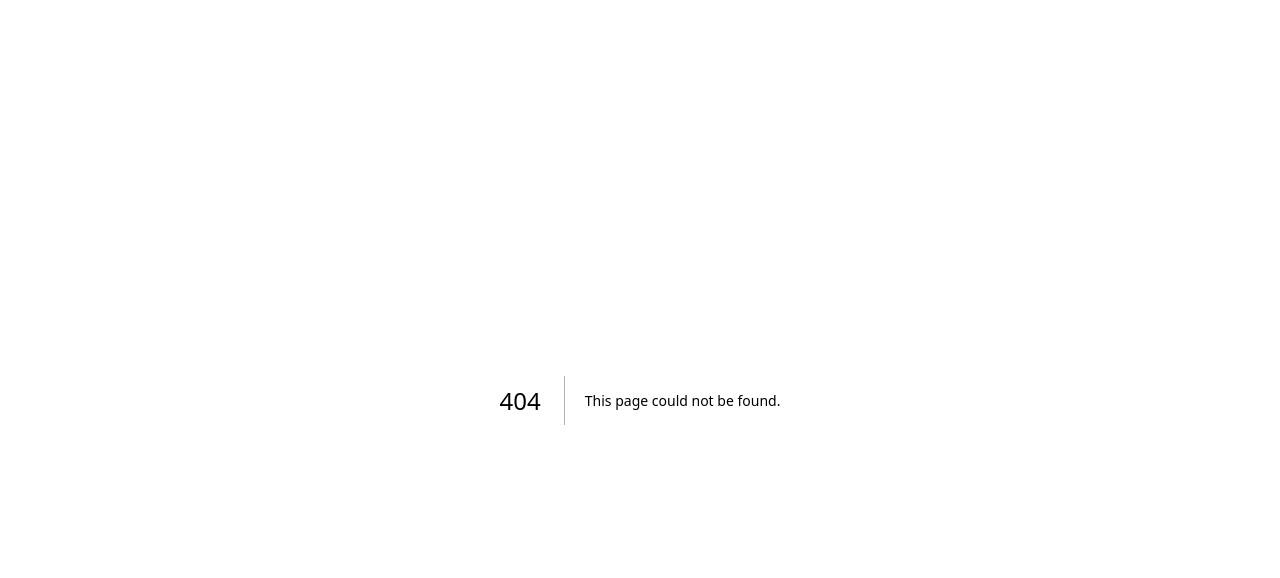
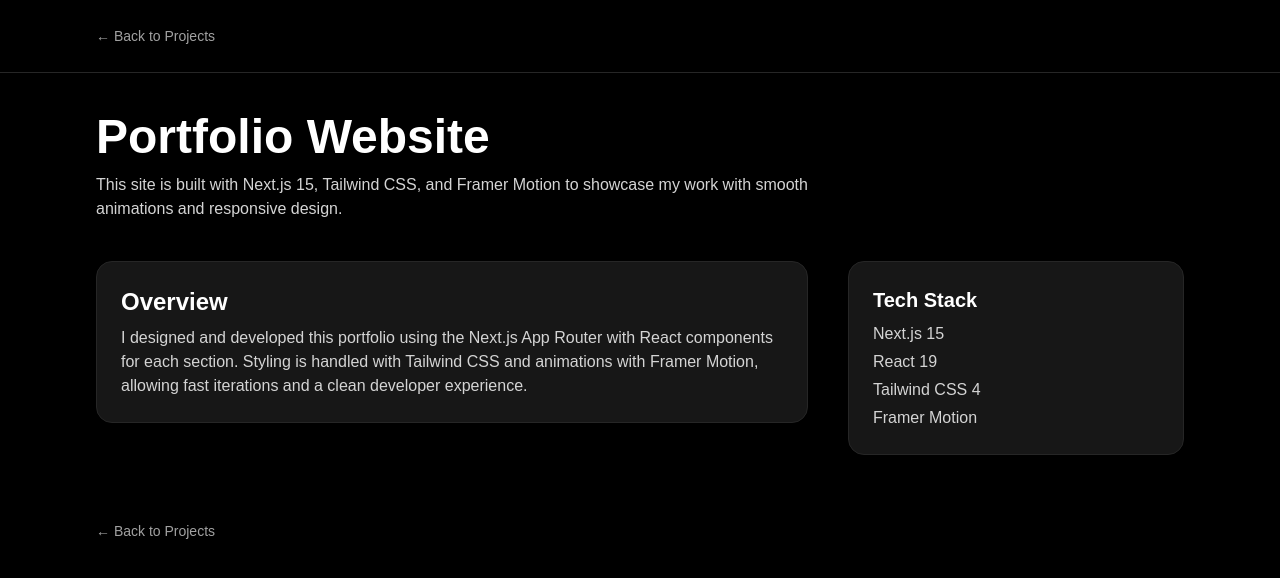
Before and after one commit to axeboyrocks/my-portfolio, a Next.js app: page /projects/portfolio-website in a window 1280 px wide. Before the commit this address had no page. Shown: the top 578 px of the page. Built offline with nearby package versions, Linux system fonts and the light colour scheme.

Commit message:
Add portfolio website project

```diff
--- a/app/components/Projects.jsx
+++ b/app/components/Projects.jsx
@@ -10,7 +10,17 @@ export default function Projects() {
             <h2 className="text-4xl font-semibold mb-12 text-center">Projects</h2>
 
             <div className="grid md:grid-cols-2 gap-8">
-                {/* 1) Robot Car (clickable) */}
+                {/* 1) Portfolio Website (clickable) */}
+                <Link href="/projects/portfolio-website" aria-label="View Portfolio Website project">
+                    <Card className={`${baseCard} cursor-pointer hover:bg-neutral-800`}>
+                        <CardContent className="p-6">
+                            <h3 className="text-2xl font-medium mb-2">Portfolio Website</h3>
+                            <p>Next.js, Tailwind CSS, and Framer Motion powering this site.</p>
+                        </CardContent>
+                    </Card>
+                </Link>
+
+                {/* 2) Robot Car (clickable) */}
                 <Link href="/projects/robot-car" aria-label="View Robot Car project">
                     <Card className={`${baseCard} cursor-pointer hover:bg-neutral-800`}>
                         <CardContent className="p-6">
@@ -20,7 +30,7 @@ export default function Projects() {
                     </Card>
                 </Link>
 
-                {/* 2) Networking Lab (clickable) */}
+                {/* 3) Networking Lab (clickable) */}
                 <Link href="/projects/networking-lab" aria-label="View Networking Lab project">
                     <Card className={`${baseCard} cursor-pointer hover:bg-neutral-800`}>
                         <CardContent className="p-6">
@@ -36,7 +46,7 @@ export default function Projects() {
                     </Card>
                 </Link>
 
-                {/* 3) Enterprise Wi‑Fi Design (coming soon, disabled) */}
+                {/* 4) Enterprise Wi‑Fi Design (coming soon, disabled) */}
                 <div aria-disabled className="opacity-70 cursor-not-allowed">
                     <Card className={baseCard}>
                         <CardContent className="p-6">
@@ -53,7 +63,7 @@ export default function Projects() {
                     </Card>
                 </div>
 
-                {/* 4) Intune Automation (coming soon, disabled) */}
+                {/* 5) Intune Automation (coming soon, disabled) */}
                 <div aria-disabled className="opacity-70 cursor-not-allowed">
                     <Card className={baseCard}>
                         <CardContent className="p-6">
--- /dev/null
+++ b/app/projects/portfolio-website/page.jsx
@@ -0,0 +1,65 @@
+import Link from "next/link";
+
+export const metadata = {
+    title: "Portfolio Website | Damanpreet Chauhan",
+    description:
+        "Next.js, Tailwind CSS, and Framer Motion powering this personal website.",
+};
+
+export default function PortfolioWebsiteProject() {
+    return (
+        <main className="bg-black text-white min-h-screen">
+            {/* Top bar / breadcrumb */}
+            <div className="px-6 md:px-24 py-6 border-b border-neutral-800">
+                <Link href="/#projects" className="text-sm text-neutral-400 hover:text-white transition">
+                    ← Back to Projects
+                </Link>
+            </div>
+
+            {/* Hero */}
+            <section className="px-6 md:px-24 py-10">
+                <h1 className="text-4xl md:text-5xl font-bold">Portfolio Website</h1>
+                <p className="mt-3 text-neutral-300 max-w-3xl">
+                    This site is built with Next.js 15, Tailwind CSS, and Framer Motion to showcase my
+                    work with smooth animations and responsive design.
+                </p>
+            </section>
+
+            {/* Content Grid */}
+            <section className="px-6 md:px-24 pb-16 grid md:grid-cols-3 gap-10">
+                {/* Main content */}
+                <div className="md:col-span-2 space-y-6">
+                    <div className="bg-neutral-900 border border-neutral-800 rounded-2xl p-6">
+                        <h2 className="text-2xl font-semibold mb-2">Overview</h2>
+                        <p className="text-neutral-300">
+                            I designed and developed this portfolio using the Next.js App Router with
+                            React components for each section. Styling is handled with Tailwind CSS
+                            and animations with Framer Motion, allowing fast iterations and a clean
+                            developer experience.
+                        </p>
+                    </div>
+                </div>
+
+                {/* Sidebar */}
+                <aside className="space-y-6">
+                    <div className="bg-neutral-900 border border-neutral-800 rounded-2xl p-6">
+                        <h3 className="text-xl font-semibold mb-2">Tech Stack</h3>
+                        <ul className="space-y-1 text-neutral-300">
+                            <li>Next.js 15</li>
+                            <li>React 19</li>
+                            <li>Tailwind CSS 4</li>
+                            <li>Framer Motion</li>
+                        </ul>
+                    </div>
+                </aside>
+            </section>
+
+            {/* Footer back link */}
+            <div className="px-6 md:px-24 pb-12">
+                <Link href="/#projects" className="text-sm text-neutral-400 hover:text-white transition">
+                    ← Back to Projects
+                </Link>
+            </div>
+        </main>
+    );
+}
```
